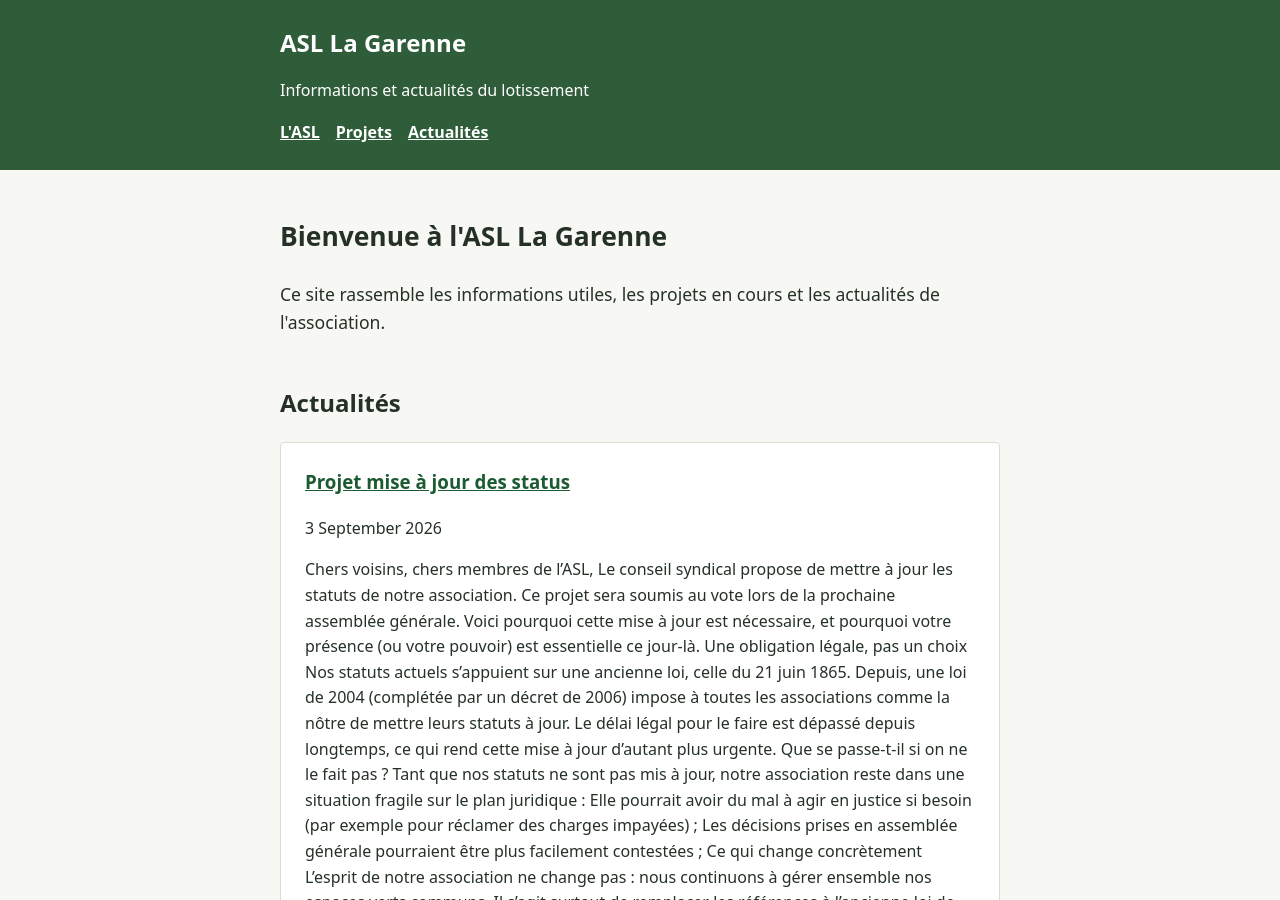
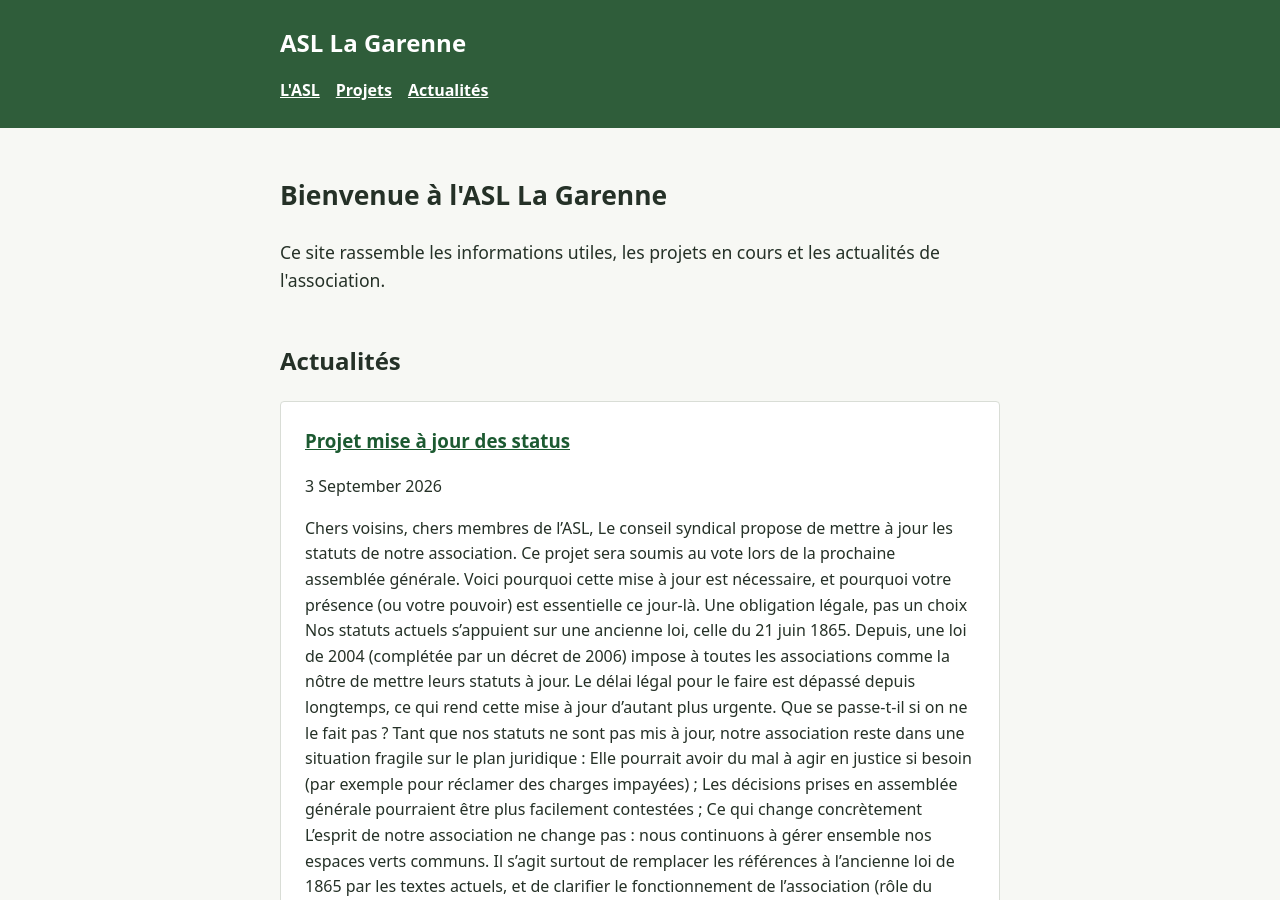
Before and after one commit to asl-la-garenne/asl-la-garenne.github.io, a Jekyll site: the page built from index.md, in a window 1280 px wide and 900 px high. Built offline with Jekyll 4.4.1, drawn with Linux system fonts in a browser that asks for light colours.

Commit message:
Remove informational paragraph from default layout
Removed the paragraph about information and news.

```diff
--- a/_layouts/default.html
+++ b/_layouts/default.html
@@ -11,7 +11,6 @@
     <header class="site-header">
       <div class="container">
         <a class="brand" href="{{ '/' | relative_url }}">{{ site.title }}</a>
-        <p>Informations et actualités du lotissement</p>
         <nav aria-label="Navigation principale">
           <a href="{{ '/' | relative_url }}#asl">L'ASL</a>
           <a href="{{ '/projets/' | relative_url }}">Projets</a>
```
